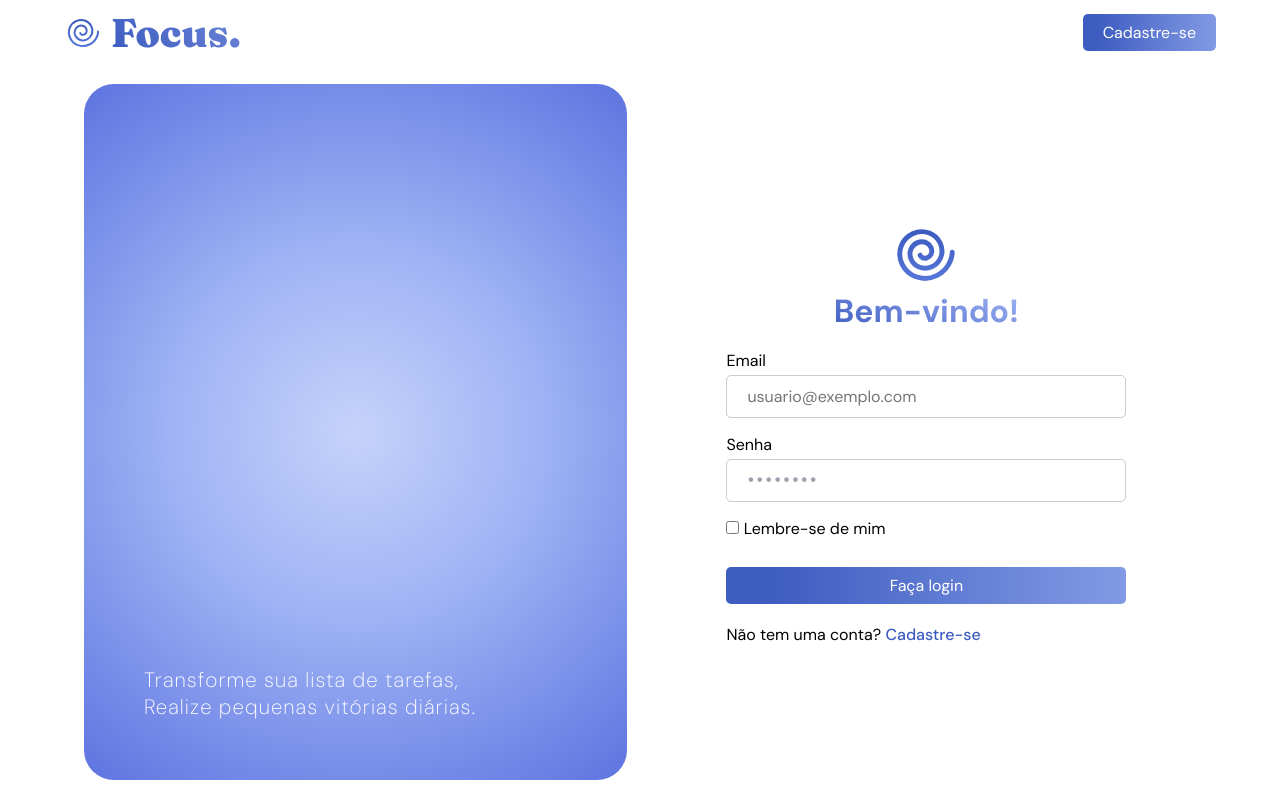
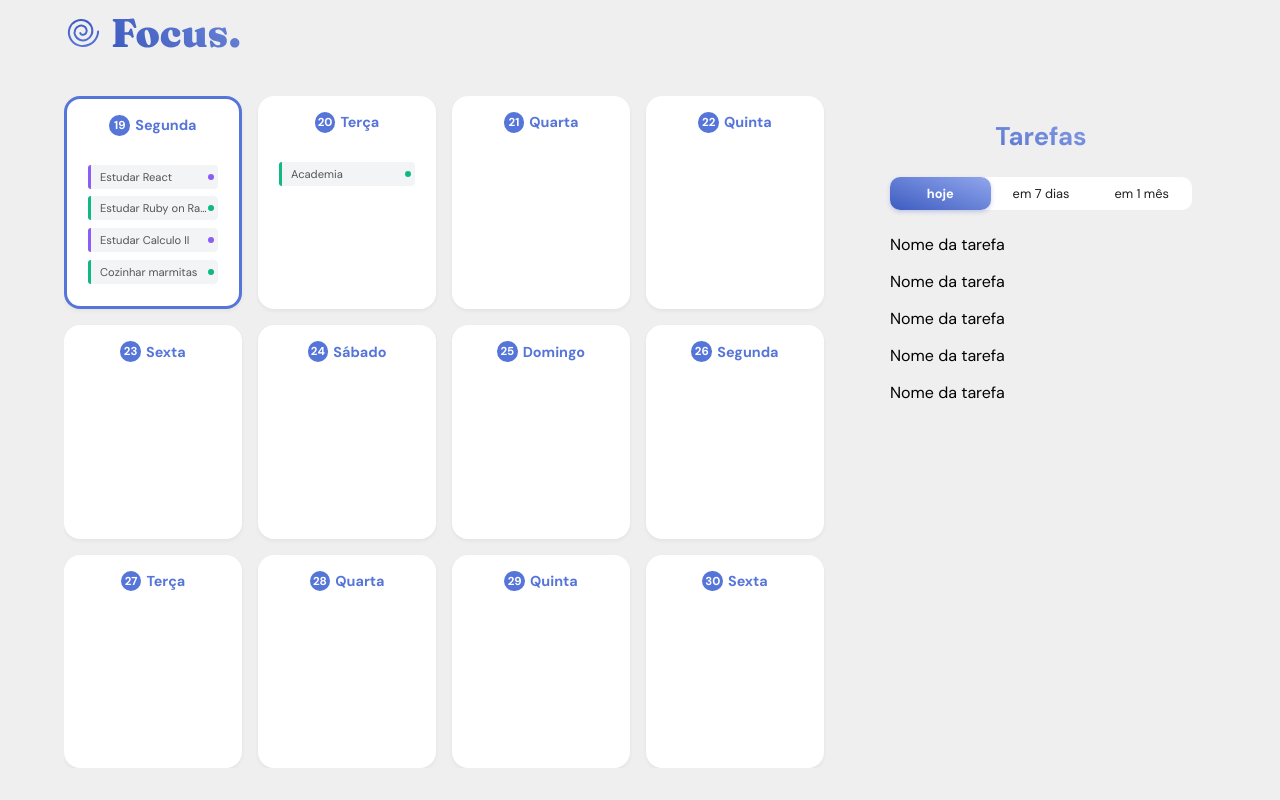
Before and after one commit to danielle-soaress/focus-todo, a React (Vite) app in the folder frontend/: page / in a window 1280 px wide. Built offline with nearby package versions, Linux system fonts and the light colour scheme.

Commit message:
feat & refactor: inserção de alguns mixins (refactor) + dashboardPage

```diff
--- a/frontend/src/App.jsx
+++ b/frontend/src/App.jsx
@@ -1,11 +1,12 @@
 
 import './App.scss'
+import Dashboard from './pages/Dashboard/DashboardPage'
 import LoginPage from './pages/Login/LoginPage'
 
 
 function App() {
   return (
-    <LoginPage/>
+    <Dashboard/>
   )
 }
 
--- a/frontend/src/components/Navbar/Navbar.jsx
+++ b/frontend/src/components/Navbar/Navbar.jsx
@@ -18,7 +18,9 @@ const Navbar = ({login, signup}) => {
                             <button>Cadastre-se</button>
                         </>
                     ) : (
-                        <button>{login ? "Faça Login" : "Cadastre-se"}</button>
+                        login ?
+                        <button>{"Faça Login"}</button> :
+                        (signup ? <button>{"Cadastre-se"}</button> : '')
                     )
                 }
             </span>
--- /dev/null
+++ b/frontend/src/pages/Dashboard/DashboardPage.jsx
@@ -0,0 +1,105 @@
+import React, { useState } from 'react';
+import { format, addDays, startOfWeek } from 'date-fns';
+import { ptBR } from 'date-fns/locale';
+import './DashboardPage.scss';
+import Navbar from '../../components/Navbar/Navbar'
+
+const DashboardPage = () => {
+  // 0 - hoje, 1 - em 7 dias, 2 - em 1 mês
+  const [activeTab, setActiveTab] = useState(1);
+
+  const qtDaysToRender = 12;
+
+  const today = format(new Date(), 'yyyy-MM-dd');
+
+  console.log("data meu pc:" + today);
+
+  const calendarDays = Array.from({ length: qtDaysToRender }, (_, index) => {
+    const currentDay = addDays(today,index);
+
+    return {
+      dateObj: currentDay,
+      dayName: format(currentDay, 'EEE', {locale: ptBR}),
+      dayNumber: format(currentDay, 'd'),
+      fullDate: format(currentDay, 'yyyy-MM-dd')
+    }
+  });
+
+  const capitalizeFirst = (str) => {
+    return str.charAt(0).toUpperCase() + str.slice(1);
+  };
+
+  // mock de tarefas
+  const myTasks = [
+    { id: 1, title: 'Estudar React', date: '2026-01-19', color: 'purple' },
+    { id: 2, title: 'Estudar Ruby on Rails', date: '2026-01-19', color: 'green' },
+    { id: 3, title: 'Estudar Calculo II', date: '2026-01-19', color: 'purple' },
+    { id: 4, title: 'Cozinhar marmitas', date: '2026-01-19', color: 'green' },
+    { id: 5, title: 'Ler 10 páginas', date: '2026-01-19', color: 'purple' },
+    { id: 6, title: 'Jogar 2 partidas de Valorant', date: '2026-01-19', color: 'yellow' },
+    { id: 7, title: 'Passear com os cachorros', date: '2026-01-19', color: 'yellow' },
+    { id: 8, title: 'Organizar os compromissos da semana', date: '2026-01-19', color: 'green' },
+    { id: 9, title: 'Academia', date: '2026-01-20', color: 'green' },
+    { id: 10, title: 'Projeto Focus', date: '2026-01-19', color: 'yellow' },
+  ];
+
+  return (
+    <>
+    <Navbar login={false} signup={false}/>
+    <div className="dashboard_container">
+      <section className="calendar_grid">
+        {calendarDays.map((day, index) => {
+          console.log("Dia gerado:", day.fullDate);
+          const dayTasks = myTasks.filter(task => task.date === day.fullDate);
+          const isToday = index == 0;
+
+          return (
+          <div key={day.fullDate} className={`day_card ${isToday? 'today_day_card' : ''}`}>
+            <h3 className="day_header">
+              <span className="day_number_span">{day.dayNumber}</span>
+              {capitalizeFirst(day.dayName)}
+            </h3>
+
+            <div className="day_tasks">
+              {dayTasks.length > 0 ? (dayTasks.map(task => (
+                <div key={task.id} className={`mini_task ${task.color}`}>
+                  <div className="bar"></div>
+                  <span>{task.title}</span>
+                  <div className="dot"></div>
+                </div>
+              ))) : (null)}
+            </div>
+          </div>
+          );
+        })}
+      </section>
+
+      <aside className="sidebar_tasks">
+        <h2>Tarefas</h2>
+
+        <div className="tabs_container">
+          <button className={activeTab === 1 ? 'active' : ''}
+            onClick={() => setActiveTab(1)}> hoje </button>
+          <button className={activeTab === 2 ? 'active' : ''}
+          onClick={() => setActiveTab(2)}> em 7 dias </button>
+          <button className={activeTab === 3 ? 'active' : ''}
+          onClick={() => setActiveTab(3)}> em 1 mês </button>
+        </div>
+
+        <div className="task_list">
+          {[1, 2, 3, 4, 5].map(item => (
+            <div key={item} className="sidebar-item">
+              <div className="check_circle"></div>
+              <span>Nome da tarefa</span>
+              <i class="bi bi-chevron-right"></i>
+            </div>
+          ))}
+        </div>
+      </aside>
+
+    </div>
+    </>
+  );
+}
+
+export default DashboardPage;
--- /dev/null
+++ b/frontend/src/pages/Dashboard/DashboardPage.scss
@@ -0,0 +1,215 @@
+
+@use '../../styles/main' as *;
+
+
+body {
+  background-color: $primary-white;
+}
+
+.dashboard_container {
+  display: grid;
+  grid-template-columns: 1fr 350px;
+  gap: 2rem;
+  padding: 2rem 0rem;
+  height: 92vh;
+  width: 100%;
+  box-sizing: border-box;
+  overflow: hidden;
+}
+
+.calendar_grid {
+  display: grid;
+  grid-template-columns: repeat(4, 1fr);
+  grid-template-rows: repeat(3, calc((100% - 2rem) / 3));
+  gap: 1rem;
+  overflow-y: auto;
+  padding-right: 10px;
+
+  .today_day_card {
+    border: 0.2rem solid $calendar-blue;
+  }
+
+  .day_card {
+    height: 100%;
+    background: white;
+    border-radius: 16px;
+    padding: 1rem;
+    display: flex;
+    flex-direction: column;
+    gap: 0.5rem;
+    box-shadow: 0 2px 4px rgba(0,0,0,0.05);
+    overflow: hidden;
+
+    .day_header {
+      @include center-all;
+      text-align: center;
+      color: $calendar-blue;
+      font-weight: 700;
+      margin-bottom: 0.5rem;
+      font-size: 0.9rem;
+      text-transform: capitalize;
+
+      .day_number_span {
+        background-color: $calendar-blue;
+        color: white;
+        padding: 3px;
+        width: 1.8em;
+        height: 1.8em;
+        font-size: 0.8em;
+        border-radius: 50%;
+        margin-right: 5px;
+      }
+
+    }
+    .day_tasks {
+      @include clean-scroll-bar;
+      flex: 1;
+      padding: 5px;
+      min-height: 0;
+      overflow-y: auto;
+      height: 90%;
+
+
+      .mini_task {
+        display: flex;
+        align-items: center;
+        background: #F3F4F6;
+        border-radius: 4px;
+        padding: 5px 4px;
+        font-size: 0.7rem;
+        color: #555;
+        position: relative;
+        margin-top: 0.7em;
+        cursor: pointer;
+
+        .bar {
+          width: 3px;
+          height: 100%;
+          position: absolute;
+          left: 0;
+          top: 0;
+          border-top-left-radius: 4px;
+          border-bottom-left-radius: 4px;
+        }
+
+        span {
+          margin-left: 8px;
+          flex: 1;
+          white-space: nowrap;
+          overflow: hidden;
+          text-overflow: ellipsis;
+        }
+
+        .dot {
+          width: 6px;
+          height: 6px;
+          border-radius: 50%;
+        }
+        &.purple { .bar, .dot { background-color: #8B5CF6; } }
+        &.yellow { .bar, .dot { background-color: #FBBF24; } }
+        &.green  { .bar, .dot { background-color: #10B981; } }
+      }
+    }
+
+  }
+}
+
+
+.sidebar_tasks {
+  border-radius: 20px;
+  padding: 1.5rem;
+  display: flex;
+  flex-direction: column;
+  gap: 1.5rem;
+  overflow-x: hidden;
+  overflow-y: auto;
+
+  h2 {
+    @include gradient-text;
+    font-size: 1.6em;
+    text-align: center;
+  }
+
+  .tabs_container {
+    background: white;
+    border-radius: 10px;
+    display: flex;
+    justify-content: space-between;
+
+
+    button {
+      border: none;
+      background: transparent;
+      padding: 8px 16px;
+      border-radius: 10px;
+      font-size: 0.8rem;
+      cursor: pointer;
+      color: $primary-black;
+      flex: 1;
+
+      &.active {
+        background: linear-gradient(20deg, $darker-blue 0%, $secondary 120%);
+        color: white;
+        font-weight: bold;
+        box-shadow: 0 2px 4px rgba(91, 107, 205, 0.3);
+      }
+    }
+  }
+
+  .task_list {
+    display: flex;
+    flex-direction: column;
+    gap: 1rem;
+    overflow-y: auto;
+
+    .sidebar_item {
+      display: flex;
+      align-items: center;
+      gap: 1rem;
+      padding: 0.5rem;
+      cursor: pointer;
+      transition: transform 0.2s;
+
+      &:hover {
+        transform: translateX(5px);
+      }
+
+      .check_circle {
+        width: 24px;
+        height: 24px;
+        border: 2px solid #5B6BCD; // Borda azul
+        border-radius: 50%;
+      }
+
+      span {
+        flex: 1;
+        font-weight: 500;
+        color: #333;
+      }
+
+      .arrow {
+        color: #ccc;
+        font-size: 1.5rem;
+      }
+    }
+  }
+}
+
+@media (max-width: 1024px) {
+  .dashboard_container {
+    grid-template-columns: 1fr;
+    overflow: visible;
+    height: auto;
+  }
+
+  .calendar_grid {
+    grid-template-columns: repeat(3, 1fr);
+    grid-template-rows: repeat(3, calc((100% - 2rem) / 4));
+  }
+}
+
+@media (max-width: 600px) {
+  .calendar_grid {
+    grid-template-columns: 1fr; // 1 coluna no celular
+  }
+}
--- a/frontend/src/pages/Login/LoginPage.scss
+++ b/frontend/src/pages/Login/LoginPage.scss
@@ -46,13 +46,7 @@
                 }
 
                 .introduce_text {
-                    background: linear-gradient(20deg, $darker-blue 0%, $secondary 100%);
-                    background-clip: text;
-                    -webkit-background-clip: text;
-                    color: transparent;
-                    font-weight: 700;
-                    display: inline-block;
-                    font-size: 2em;
+                    @include gradient-text;
                 }
             }
 
--- a/frontend/src/styles/_colors.scss
+++ b/frontend/src/styles/_colors.scss
@@ -3,6 +3,8 @@ $secondary: #A1B5F5;
 
 $darker-blue: #3D5CC0;
 $blob: #899FE5;
+
+$calendar-blue: #5675D9;
 
 $primary-white: #EFEFEF;
 $primary-black: #1E1E1E;
--- a/frontend/src/styles/_mixins.scss
+++ b/frontend/src/styles/_mixins.scss
@@ -1,3 +1,5 @@
+@use './colors' as *;
+
 // centralizar na horizontal e vertical
 @mixin center-all {
   display: flex;
@@ -16,3 +18,43 @@
   display: flex;
   align-items: center;
 }
+
+// padrão scrollbar do app
+@mixin clean-scroll-bar {
+  --sb-track-color: rgba(0, 0, 0, 0.034);
+  --sb-thumb-color: #8a9ee0;
+  --sb-size: 6px;
+
+  &::-webkit-scrollbar {
+    width: var(--sb-size)
+  }
+
+  &::-webkit-scrollbar-track {
+    background: var(--sb-track-color);
+    border-radius: 3px;
+  }
+
+  &::-webkit-scrollbar-thumb {
+    background: var(--sb-thumb-color);
+    border-radius: 3px;
+
+  }
+
+  @supports not selector(::-webkit-scrollbar) {
+    & {
+      scrollbar-color: var(--sb-thumb-color)
+                      var(--sb-track-color);
+    }
+  }
+}
+
+
+@mixin gradient-text {
+  background: linear-gradient(20deg, $darker-blue 0%, $secondary 100%);
+  background-clip: text;
+  -webkit-background-clip: text;
+  color: transparent;
+  font-weight: 700;
+  display: inline-block;
+  font-size: 2em;
+}
```
